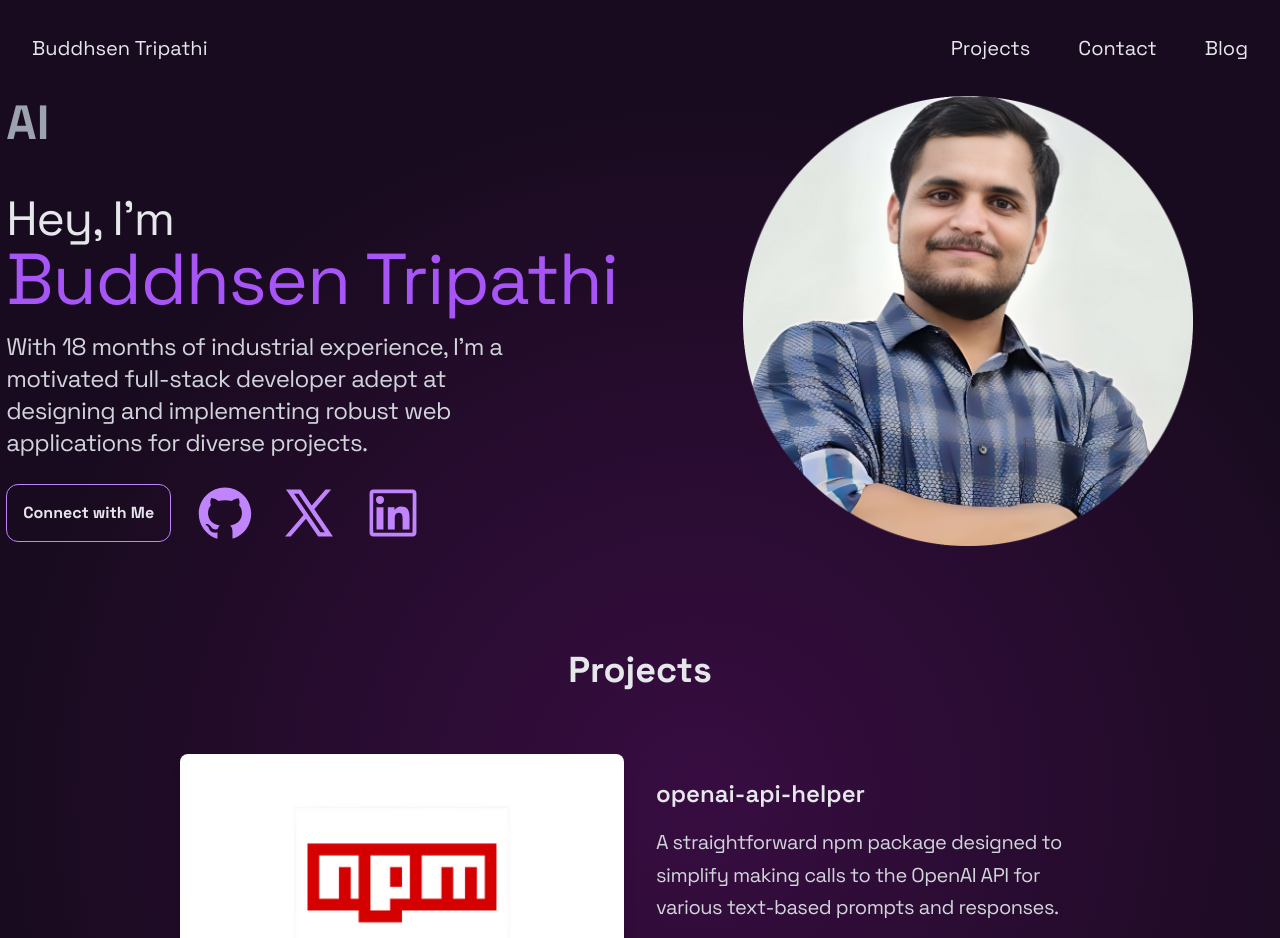
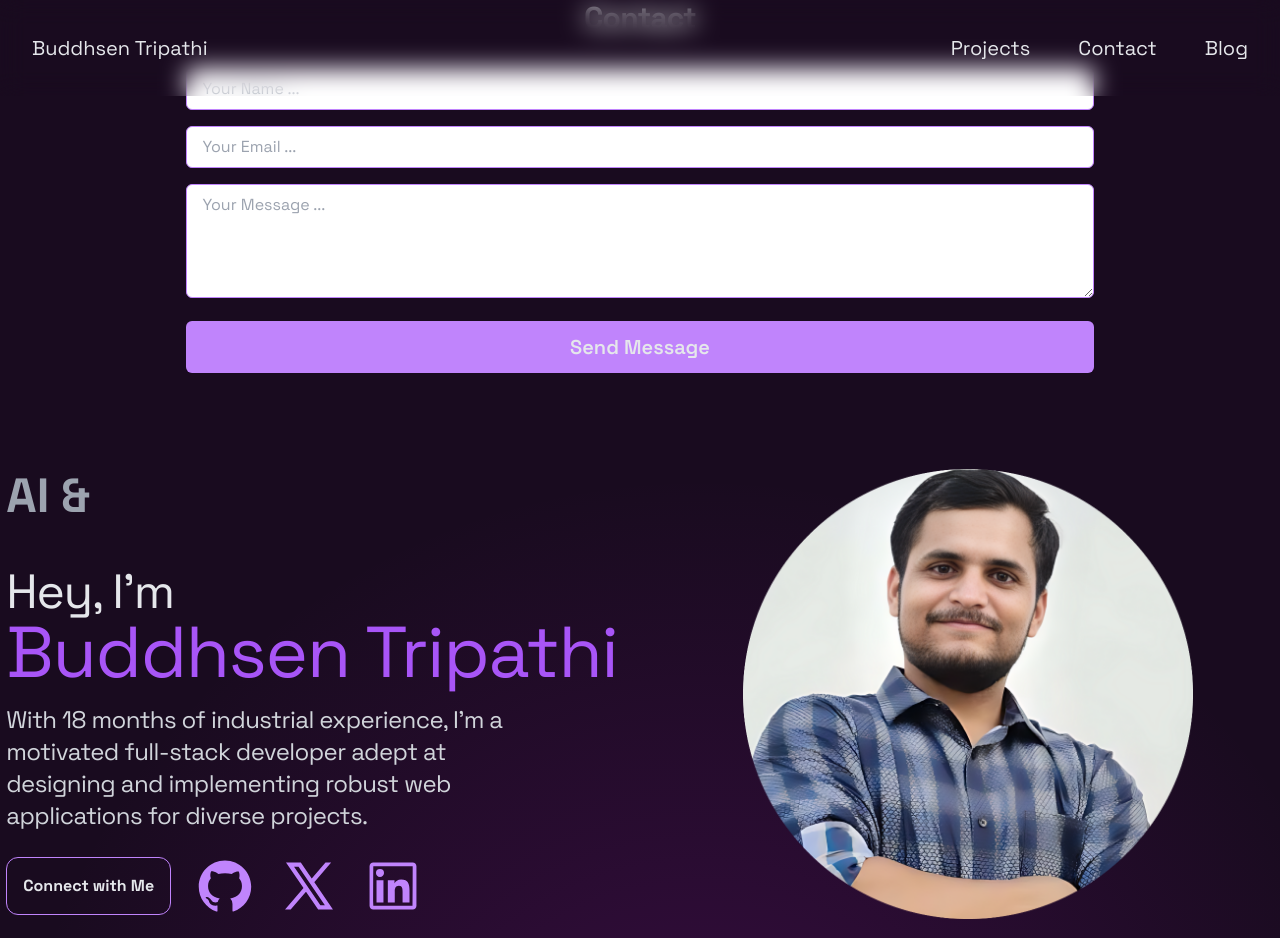
Before and after one commit to Buddhsen-tripathi/Portfolio, a React (Vite) app: page /contact in a window 1280 px wide. Shown: the top 938 px of the page. Built offline with nearby package versions, Linux system fonts and the light colour scheme.

Commit message:
Added routes and minor changes

```diff
--- a/package.json
+++ b/package.json
@@ -14,6 +14,7 @@
     "react": "^18.3.1",
     "react-dom": "^18.3.1",
     "react-icons": "^5.2.1",
+    "react-router-dom": "^6.25.1",
     "react-scroll": "^1.9.0",
     "react-type-animation": "^3.2.0"
   },
--- a/src/App.jsx
+++ b/src/App.jsx
@@ -1,24 +1,30 @@
-import NavBar from './components/NavBar'
-import Footer from './components/Footer'
-import Hero from './components/Hero'
-import Project from './components/Projects'
-import Contact from './components/Contact'
+import React from 'react';
+import { BrowserRouter as Router, Route, Routes } from 'react-router-dom';
+import NavBar from './components/NavBar';
+import Footer from './components/Footer';
+import Hero from './components/Hero';
+import Project from './components/Projects';
+import Contact from './components/Contact';
 
 function App() {
-
   const handleWelcomeFinish = () => {
     setShowWelcome(false);
   };
 
   return (
-    <>
+    <Router>
       <NavBar />
-      <Hero />
-      <Project />
-      <Contact />
+      <Routes>
+        <Route path="/" />
+        <Route path="/projects" element={<Project />} />
+        <Route path="/contact" element={<Contact />} />
+      </Routes>
+      <Hero/>
+      <Project/>
+      <Contact/>
       <Footer />
-    </>
-  )
+    </Router>
+  );
 }
 
-export default App
+export default App;
--- a/src/components/Hero.jsx
+++ b/src/components/Hero.jsx
@@ -1,7 +1,8 @@
 import React from "react";
-import profilepic from "../assets/profpic.png";
-import { TypeAnimation } from "react-type-animation";
-import ShinyEffect from "./ShinyEffect";
+import profilepic from "../assets/profpic.png"
+import { TypeAnimation } from "react-type-animation"
+import ShinyEffect from "./ShinyEffect"
+import { Link } from 'react-scroll'
 
 import {
     AiOutlineGithub,
@@ -64,12 +65,14 @@ const Hero = () => {
                         transition={{ duration: 1, delay: 1.5 }}
                         className="flex flex-row items-center gap-6 my-4 md:mb-0"
                     >
-                        <motion.button whileHover={{ scale: 1.05, boxShadow: "0px 0px 8px rgba(0, 0, 0, 0.3)" }}
-                            className="z-10 cursor-pointer font-bold text-gray-200 md:w-auto p-4 border
-                                     border-purple-400 rounded-xl"
+
+                        <motion.button
+                            whileHover={{ scale: 1.05, boxShadow: "0px 0px 8px rgba(0, 0, 0, 0.3)" }}
+                            className="z-10 cursor-pointer font-bold text-gray-200 md:w-auto p-4 border border-purple-400 rounded-xl"
                         >
-                            Connect with Me
+                            <Link to="contact">Connect with Me</Link>
                         </motion.button>
+
 
                         <div className="flex gap-6 flex-row text-4xl md:text-6xl text-purple-400 z-20">
                             <motion.a whileHover={{ scale: 1.2 }} href="https://github.com/Buddhsen-tripathi/" target="_blank">
--- a/src/components/NavBar.jsx
+++ b/src/components/NavBar.jsx
@@ -39,8 +39,8 @@ const Navbar = () => {
                 <a href="/">Buddhsen Tripathi</a>
 
                 <ul className='hidden md:flex gap-12 z-10 cursor-pointer'>
-                    <li><Link to="Projects" offset={50} smooth="true" duration={400}>Projects</Link></li>
-                    <li><Link to="Contact" offset={50} smooth="true" duration={400}>Contact</Link></li>
+                    <li><Link to="projects" offset={50} smooth="true" duration={400}>Projects</Link></li>
+                    <li><Link to="contact" offset={50} smooth="true" duration={400}>Contact</Link></li>
                     <li><a href="https://blog.buddhsentripathi.com" target="_blank" rel="noopener noreferrer" offset={50} smooth="true" duration={500}>Blog</a></li>
                 </ul>
 
@@ -55,7 +55,6 @@ const Navbar = () => {
                     className='fixed left-0 top-0 w-full min-h-screen bg-gray-900 z-40'
                 >
                     <ul className='font-semibold text-4xl space-y-8 mt-24 text-center'>
-                        <li><Link to="about" onClick={closeNav} offset={50} smooth="true" duration={500}>About</Link></li>
                         <li><Link to="projects" onClick={closeNav} offset={50} smooth="true" duration={500}>Projects</Link></li>
                         <li><Link to="contact" onClick={closeNav} offset={50} smooth="true" duration={500}>Contact</Link></li>
                         <li><a href="https://blog.buddhsentripathi.com" target="_blank" rel="noopener noreferrer" onClick={closeNav} smooth="true" offset={50} duration={500}>Blog</a></li>
```
Also changed, not shown: 1 other file (tests, documents, lock files or other folders).
